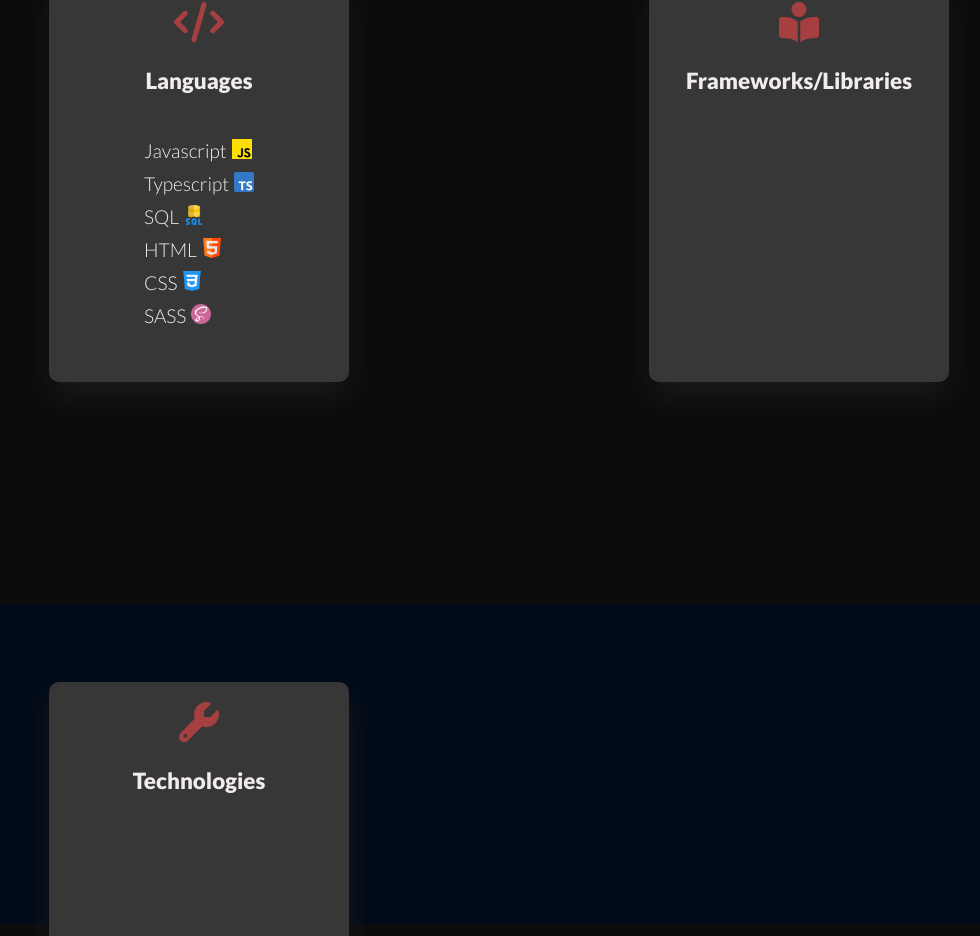
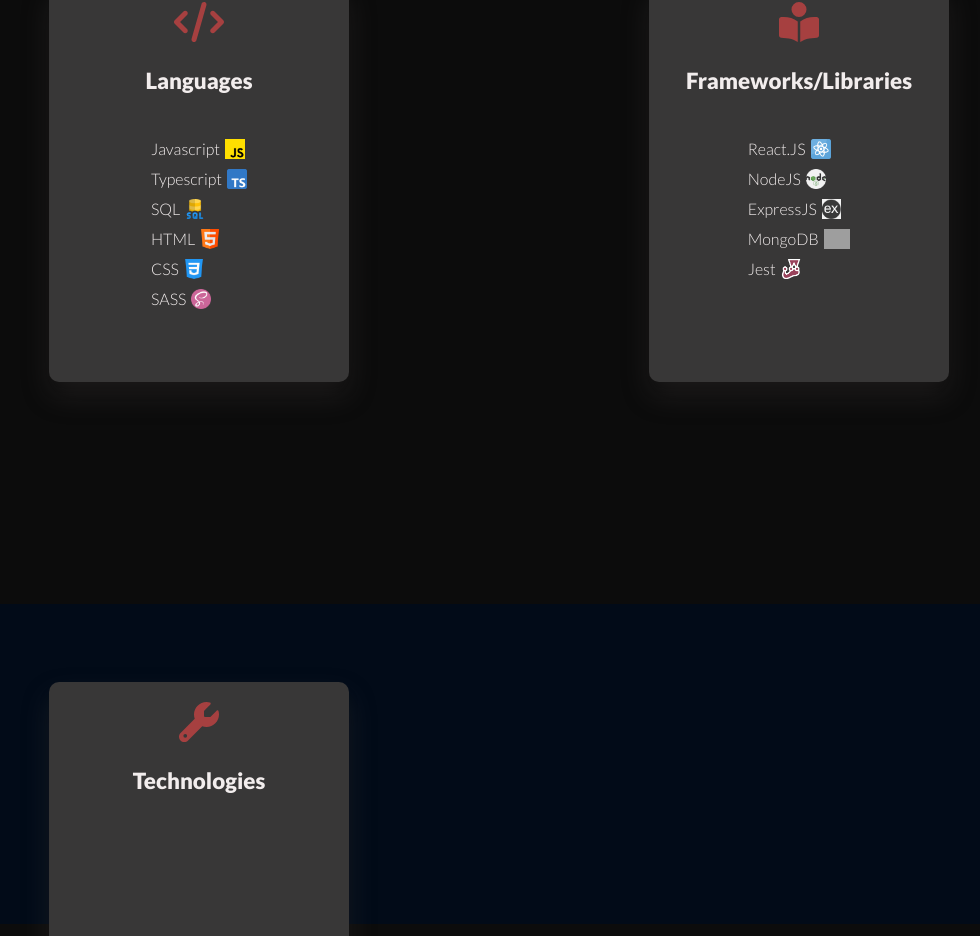
Before and after one commit to JuanP-VT/personal-web-page, a React (Create React App) app: page / in a window 1280 px wide. Shown: the part 4147-5083 px from the top of the page, without its empty margins (101-1081 px from the left). Built offline with nearby package versions, Linux system fonts and the light colour scheme; grey boxes are pictures that could not be loaded.

Commit message:
added framework/libraries card to skills

```diff
--- a/src/components/Skills.tsx
+++ b/src/components/Skills.tsx
@@ -11,7 +11,11 @@
 import htmlIcon from "../img/skill-icons/html.png";
 import cssIcon from "../img/skill-icons/css.png";
 import sassIcon from "../img/skill-icons/sass.png";
-
+import nodeJsIcon from "../img/skill-icons/node.png";
+import expressIcon from "../img/skill-icons/express.png";
+import mongoIcon from "../img/skill-icons/mongo.jpg";
+import jestIcon from "../img/skill-icons/jest.png";
+import reacticon from "../img/skill-icons/react.png";
 function Skills() {
   return (
     <section id="Skills">
@@ -55,8 +59,30 @@
         </div>
         <div className="skillBox">
           <FontAwesomeIcon icon={faBookOpenReader} />
-
           <p className="title">Frameworks/Libraries</p>
+          <div className="skillContainer">
+            <ul>
+              <li>
+                React.JS <img src={reacticon} alt="react icon" />
+              </li>
+              <li>
+                NodeJS
+                <img src={nodeJsIcon} alt="node icon" />
+              </li>
+              <li>
+                ExpressJS
+                <img src={expressIcon} alt="expressJs icon" />
+              </li>
+              <li>
+                MongoDB
+                <img src={mongoIcon} alt="MongoDB icon" />
+              </li>
+              <li>
+                Jest
+                <img src={jestIcon} alt="Jest icon" />
+              </li>
+            </ul>
+          </div>
         </div>
         <div className="skillBox">
           <FontAwesomeIcon icon={faWrench} />
--- a/src/styles/App.css
+++ b/src/styles/App.css
@@ -313,7 +313,6 @@
 #Skills .container .skillBox .skillContainer ul li {
   display: flex;
   color: rgb(242, 237, 237);
-  font-size: 1.2rem;
   font-weight: 300;
   margin-bottom: 10px;
 }
--- a/src/styles/Skills.scss
+++ b/src/styles/Skills.scss
@@ -38,7 +38,6 @@
           li {
             display: flex;
             color: $mainTextColor;
-            font-size: 1.2rem;
             font-weight: 300;
             margin-bottom: 10px;
             img {
```
Also changed, not shown: src/img/skill-icons/express.png (added), 1 other file (tests, documents, lock files or other folders).
